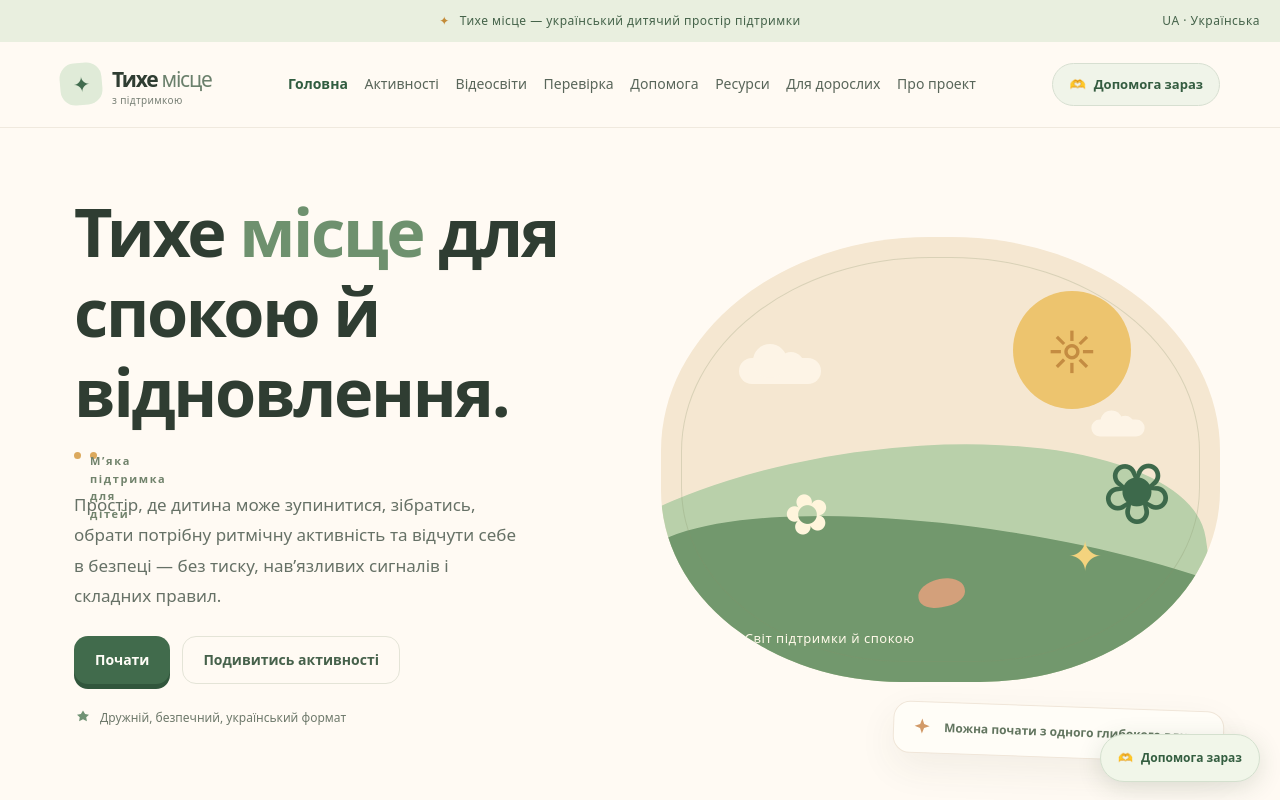
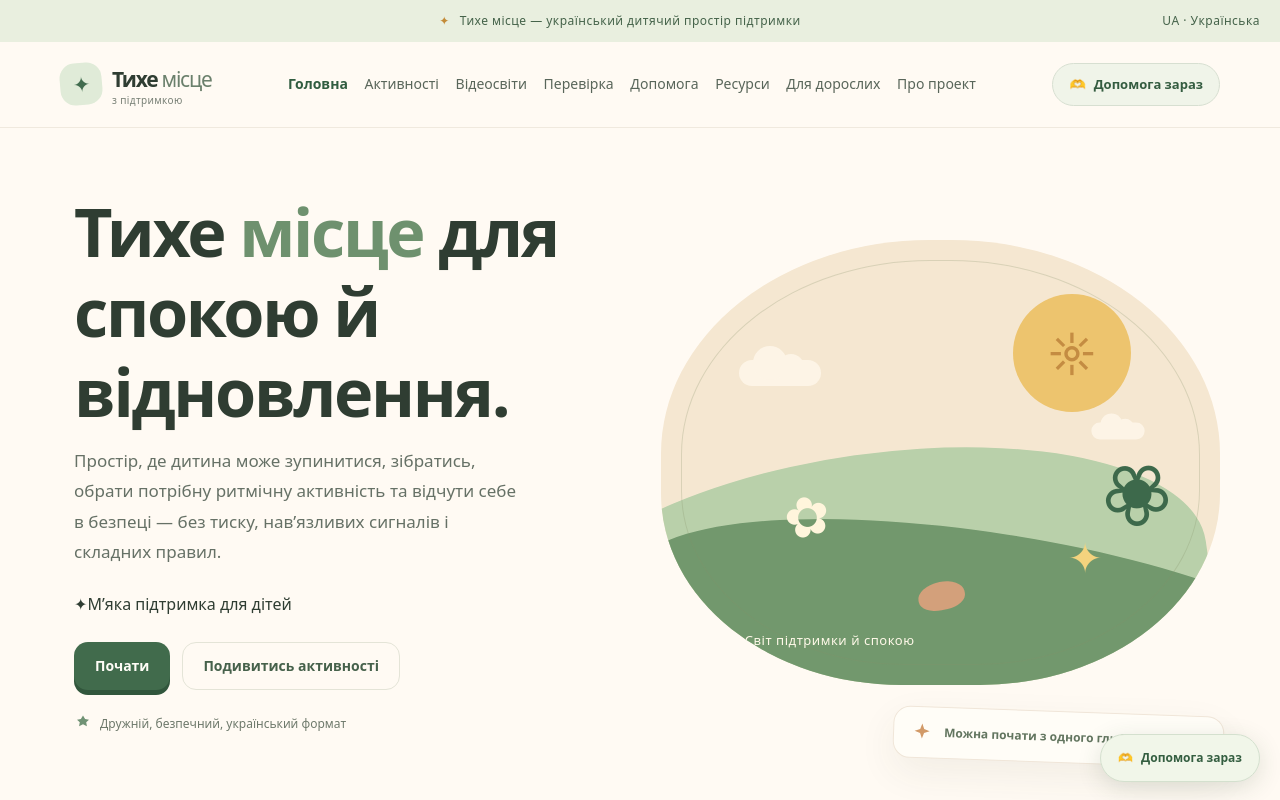
Before and after one commit to megsworkresources-cmd/tykhe-mistse, a React (Vite) app: page / in a window 1280 px wide. Shown: the top 800 px of the page. Built offline with nearby package versions, Linux system fonts and the light colour scheme.

Commit message:
Move hero support label into a dedicated non-overlapping content row

```diff
--- a/src/App.jsx
+++ b/src/App.jsx
@@ -224,15 +224,15 @@ function App() {
               Тихе <em>місце</em> для спокою й відновлення.
             </h1>
 
-            <div className="eyebrow hero-eyebrow-after-title">
-              <span />
-              <span>М’яка підтримка для дітей</span>
-            </div>
-
             <p className="hero-desc">
               Простір, де дитина може зупинитися, зібратись, обрати потрібну ритмічну активність
               та відчути себе в безпеці — без тиску, нав’язливих сигналів і складних правил.
             </p>
+
+            <div className="hero-eyebrow-after-title" aria-label="М’яка підтримка для дітей">
+              <span aria-hidden="true">✦</span>
+              <span>М’яка підтримка для дітей</span>
+            </div>
 
             <div className="hero-actions">
               <button type="button" className="btn btn-primary" onClick={() => scrollToSection('check-in')}>
```
